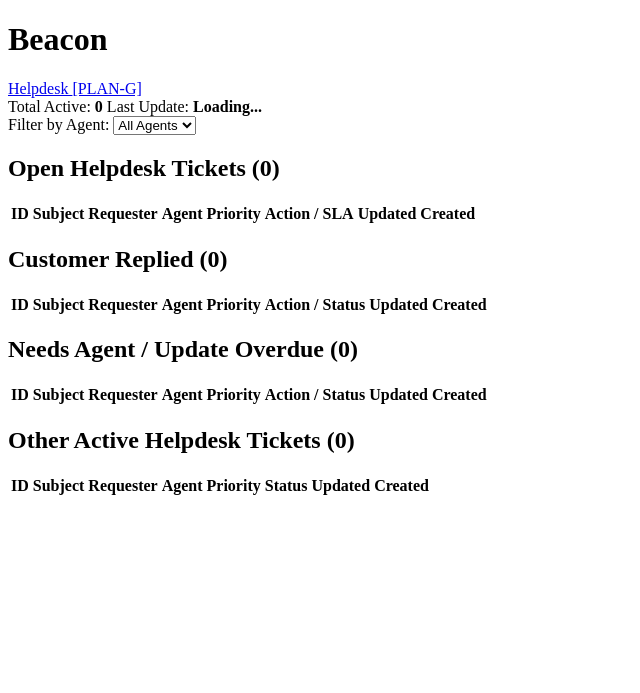
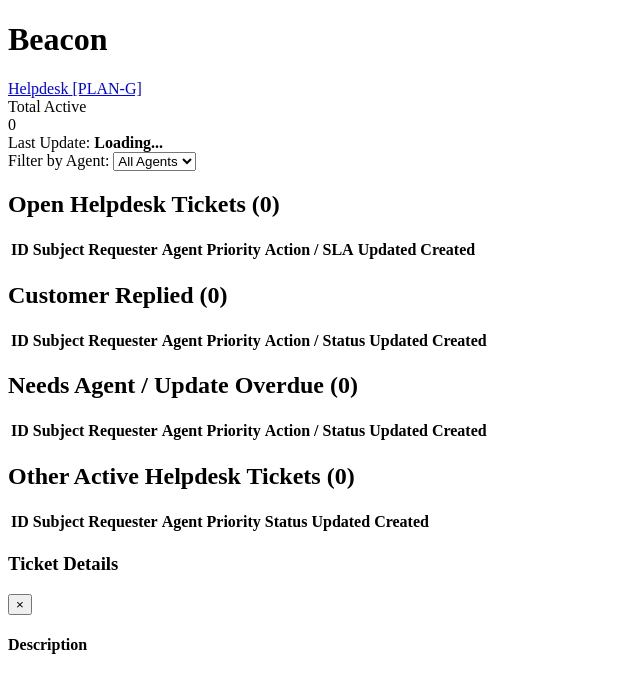
Before and after one commit to skelhammer/hivematrix-beacon, a Flask app: page /helpdesk in a window 1280 px wide. Shown: the top 693 px of the page, without its empty margins (0-640 px from the left). Run offline with Flask 2, Linux system fonts and the light colour scheme; lists and menus that the app fills with data are empty.

Commit message:
Add ticket count warning states and visual enhancements
- Add prominent centered ticket count display with warning states
- 90+ tickets: yellow warning
- 100+ tickets: red danger
- 110+ tickets: red blinking critical
- 120+ tickets: red blinking with police light bar sirens
- Fix modal to use active class pattern
- Update JavaScript for warning state logic

🤖 Generated with [Claude Code](https://claude.com/claude-code)

Co-Authored-By: Claude <noreply@anthropic.com>

```diff
--- a/templates/index.html
+++ b/templates/index.html
@@ -18,10 +18,15 @@
                 </a>
             </div>
         </div>
+        <div class="ticket-count-display">
+            <span class="ticket-count-label">Total Active</span>
+            <div class="ticket-count-wrapper">
+                <span class="siren siren--left" id="siren-left"></span>
+                <span class="ticket-count-number" id="total-active-items-count">{{ s1_items|length + s2_items|length + s3_items|length + s4_items|length }}</span>
+                <span class="siren siren--right" id="siren-right"></span>
+            </div>
+        </div>
         <div class="card__header-actions">
-            <span class="status-text status-text--info">
-                Total Active: <strong id="total-active-items-count">{{ s1_items|length + s2_items|length + s3_items|length + s4_items|length }}</strong>
-            </span>
             <span class="u-text-small u-text-secondary">
                 Last Update: <strong id="dashboard-generated-time">Loading...</strong>
             </span>
@@ -148,7 +153,7 @@
     </div>
 </div>
 
-<div id="ticket-modal" class="modal" style="display: none;">
+<div id="ticket-modal" class="modal">
     <div class="modal__dialog">
         <div class="modal__header">
             <h3 class="modal__title" id="modal-title">Ticket Details</h3>
```
Also changed, not shown: static/js/main.js (+26 -7 lines).
